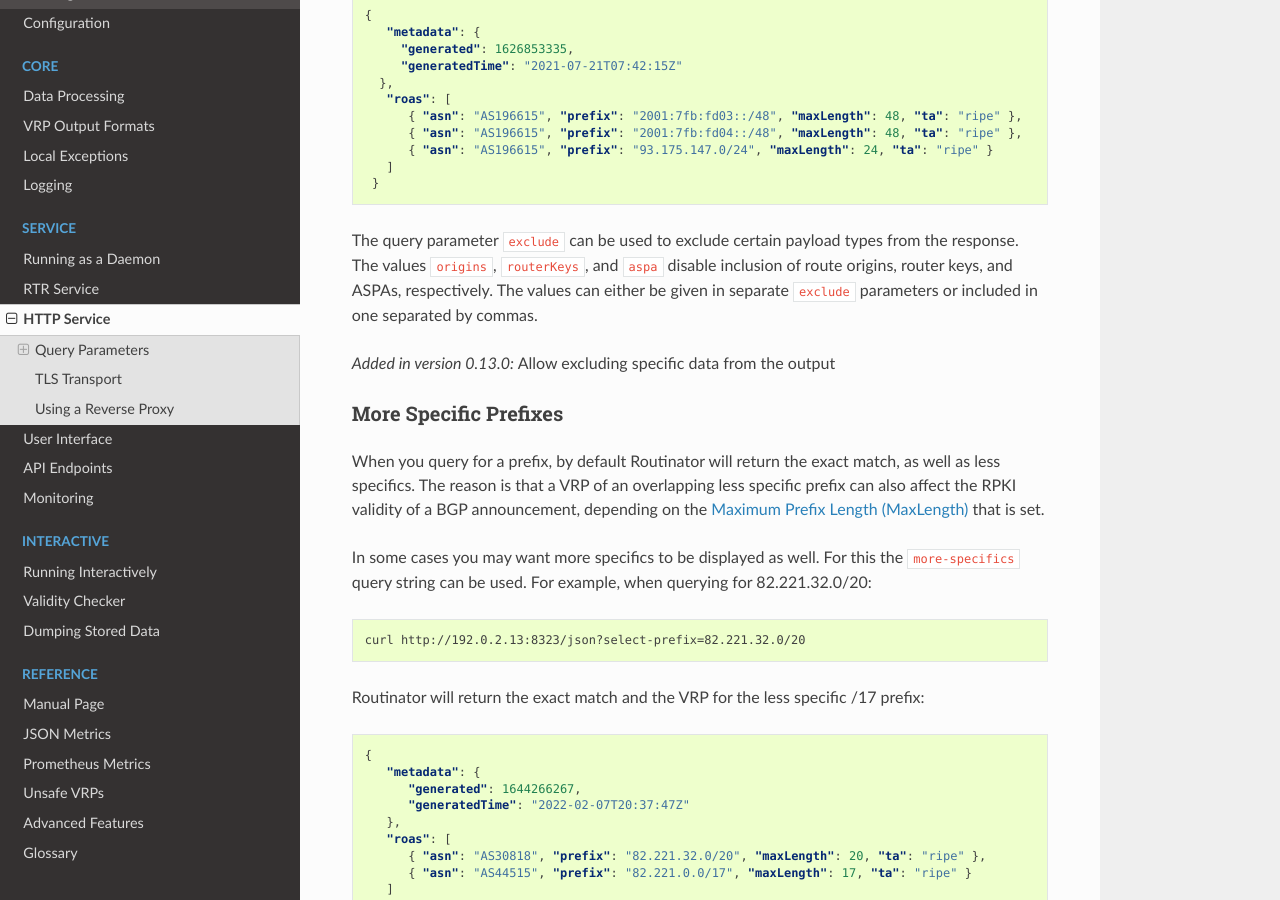
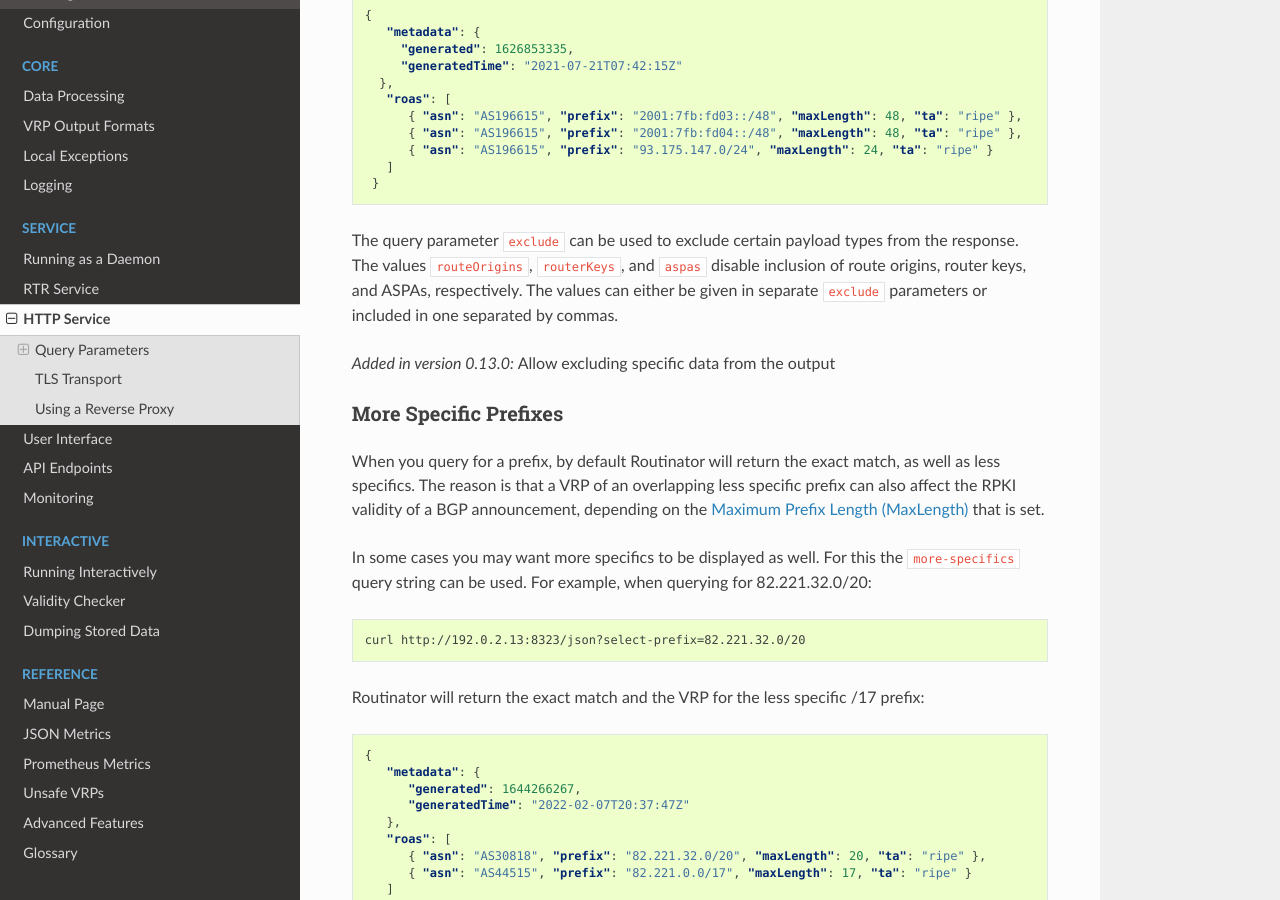
Before and after one commit to NLnetLabs/routinator, a Sphinx documentation site: the page built from doc/manual/source/http-service.rst, in a window 1280 px wide and 900 px high, scrolled down 814 px. Built offline with Sphinx 7.4.7 and the Read the Docs theme 2.0.0, drawn with Linux system fonts in a browser that asks for light colours.

Commit message:
Change exclude value for ROAs to routeOrigin for consistency.

```diff
--- a/doc/manual/source/http-service.rst
+++ b/doc/manual/source/http-service.rst
@@ -52,7 +52,7 @@
     }
 
 The query parameter ``exclude`` can be used to exclude certain payload types
-from the response. The values ``origins``, ``routerKeys``, and ``aspa``
+from the response. The values ``routeOrigins``, ``routerKeys``, and ``aspas``
 disable inclusion of route origins, router keys, and ASPAs, respectively. The
 values can either be given in separate ``exclude`` parameters or included in
 one separated by commas.
--- a/doc/manual/source/manual-page.rst
+++ b/doc/manual/source/manual-page.rst
@@ -1421,8 +1421,8 @@
 ``select-prefix``.
 
 Finally, the query parameter ``exclude`` can be used to exclude certain
-payload types from the response. The values ``origins``, ``routerkeys``, and
-``aspa`` disable inclusion of route origins, router keys, and ASPAs,
+payload types from the response. The values ``routeOrigins``, ``routerKeys``,
+and ``aspas`` disable inclusion of route origins, router keys, and ASPAs,
 respectively. The values can either be given in separate ``exclude``
 parameters or included in one separated by commas.
 
```
Also changed, not shown: other parts of doc/manual/source/manual-page.rst (+1 -1 lines), 1 other file.
